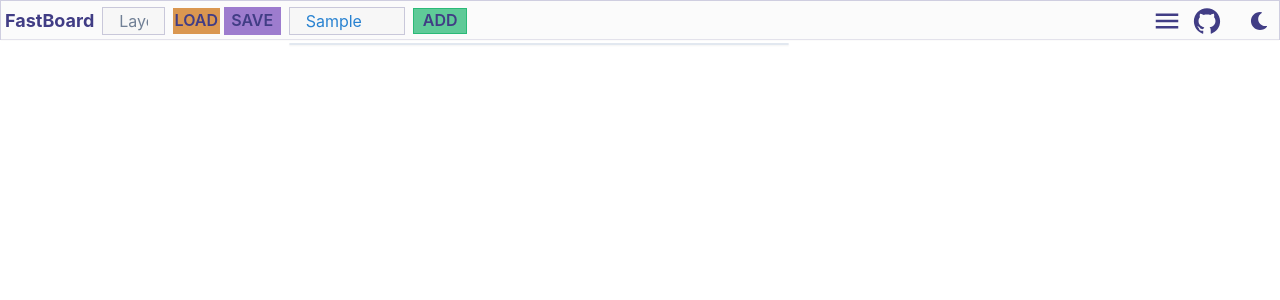
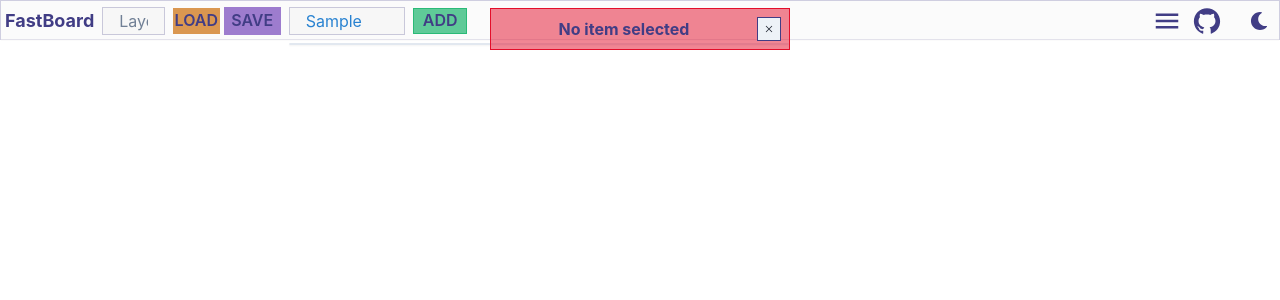
Before and after one commit to nicelgueta/fastboard, a React (Create React App) app: page / in a window 1280 px wide. Both pictures are taken after typing "Sample" into the empty fields and a click on the button "ADD". Shown: the top 300 px of the page. Built offline with nearby package versions, Linux system fonts and the light colour scheme.

Commit message:
added custom toast

```diff
--- a/src/components/TextSearch.tsx
+++ b/src/components/TextSearch.tsx
@@ -8,11 +8,10 @@ import {
   PopoverContent,
   Text,
   HStack,
-  InputProps,
   PopoverProps,
 } from "@chakra-ui/react";
 import useAppColors from "../hooks/colors";
-
+import useCustomToast from "../hooks/useCustomToast";
 import Bu, { bType } from "./Button";
 
 export interface OptionItem {
@@ -217,6 +216,8 @@ const TextSearch: React.FC<TextSearchProps> = ({
   const [textValue, setTextValue] = useState("");
   const [selectedItem, setSelectedItem] = useState<string | null>(null);
 
+  const toast = useCustomToast();
+
   const colors = useAppColors();
 
   const onTextChange = (text: string) => {
@@ -229,7 +230,10 @@ const TextSearch: React.FC<TextSearchProps> = ({
 
   const search = () => {
     if (!selectedItem) {
-      alert("No item selected");
+      toast(
+          "No item selected",
+          "fail",
+      );
       return;
     }
     callback(selectedItem);
--- /dev/null
+++ b/src/hooks/useCustomToast.tsx
@@ -0,0 +1,124 @@
+import {
+    Center,
+    HStack,
+    IconButton,
+    Text,
+    VStack,
+    useToast
+} from '@chakra-ui/react';
+import useAppColors from './colors';
+import React from 'react';
+import { VscClose } from 'react-icons/vsc';
+
+type status = 'info' | 'warning' | 'success' | 'fail';
+
+interface ToastProps {
+    title: string;
+    status: status;
+    description?: string;
+    onClose: () => void;
+}
+
+const ToastComponent: React.FC<ToastProps> = ({
+    title,
+    description,
+    status,
+    onClose
+}) => {
+    const colors = useAppColors();
+
+    const getBgColor = (status: status) => {
+        switch (status) {
+            case 'info':
+                return colors.foreActiveHalf;
+            case 'warning':
+                return colors.warningHalf;
+            case 'success':
+                return colors.successHalf;
+            case 'fail':
+                return colors.failHalf;
+        }
+    }
+
+    const getBorderColor = (status: status) => {
+        switch (status) {
+            case 'info':
+                return colors.foreActive;
+            case 'warning':
+                return colors.warning;
+            case 'success':
+                return colors.success;
+            case 'fail':
+                return colors.fail;
+        }
+    }
+
+    return (
+        <Center
+            w={"100%"}
+            padding={2}
+            bgColor={getBgColor(status)}
+            textColor={colors.fore}
+            borderColor={getBorderColor(status)}
+            borderWidth={1}
+            borderRadius={0}
+        >
+            <VStack
+                h={"100%"}
+                w={"100%"}
+            >
+                <HStack
+                    w={"100%"}
+                    justifyContent={"space-between"}
+                >
+                    <Text
+                        w={"100%"}
+                        textAlign={"center"}
+                        fontWeight={"bold"}
+                    >
+                        {title}
+                    </Text>
+                    <IconButton
+                        borderColor={colors.fore}
+                        borderRadius={0}
+                        borderWidth={1}
+                        _hover={{
+                            bgColor: colors.fore,
+                            color: colors.bg
+                        }}
+                        size={"xs"}
+                        aria-label="Close"
+                        icon={<VscClose />}
+                        onClick={onClose}
+                    />
+                </HStack>
+                {
+                    description &&
+                    <Text>
+                        {description}
+                    </Text>
+                }
+            </VStack>
+        </Center>
+    )
+}
+const useCustomToast = () => {
+    const toast = useToast();
+
+    const customToast = (
+        title: string,
+        status: status,
+        description?: string
+    ) => {
+        toast({
+            render: ({id, onClose}) => ToastComponent({ title, status, description, onClose }),
+            position: "top",
+            duration: 5000,
+            isClosable: true,
+        });
+    }
+
+    return customToast;
+}
+
+export default useCustomToast;
--- a/src/layout/Main.tsx
+++ b/src/layout/Main.tsx
@@ -8,6 +8,7 @@ import {
     VStack,
     Box,
     Text,
+    useToast
 } from '@chakra-ui/react';
 import { stopPropagation } from '../hooks/stoppropagation';
 import { Icon, Tooltip } from '@chakra-ui/react';
```
